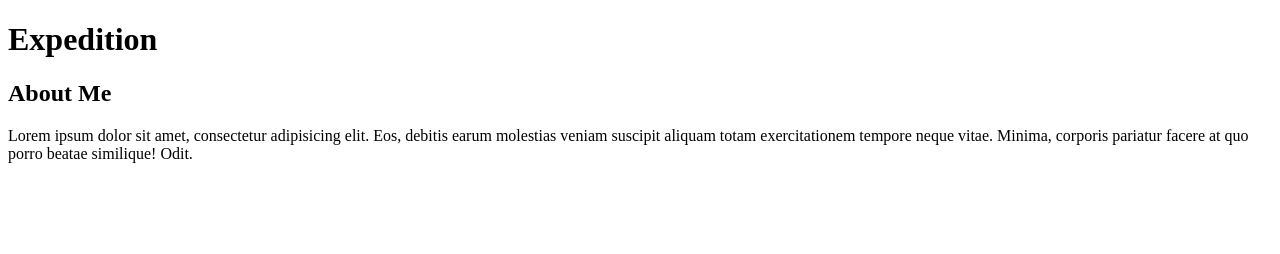
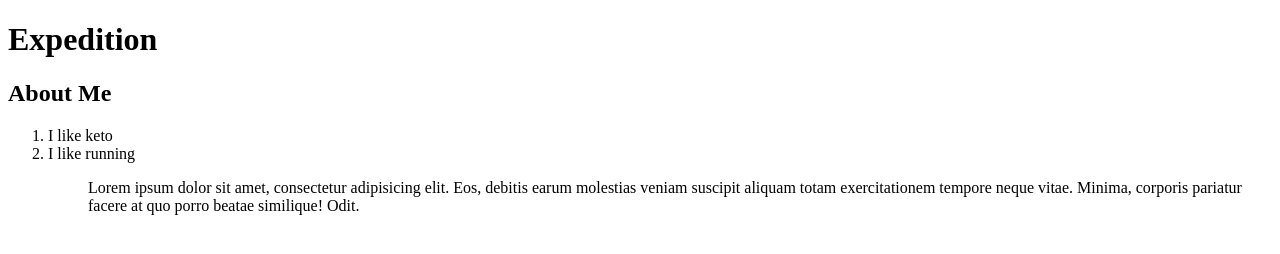
Before and after one commit to mdryan718/Git-course, a plain HTML site: page index.html in a window 1280 px wide. Drawn offline with Linux system fonts and the light colour scheme.

Commit message:
Ordered list

```diff
--- a/index.html
+++ b/index.html
@@ -19,7 +19,10 @@
 
    <aside>
        <h2>About Me</h2>
-
+       <ol>
+        <li>I like keto</li>
+        <li>I like running</li>
+      <ol>
        <p>Lorem ipsum dolor sit amet, consectetur adipisicing elit. Eos, debitis earum molestias veniam suscipit aliquam totam exercitationem tempore neque vitae. Minima, corporis pariatur facere at quo porro beatae similique! Odit.</p>
    </aside>
 
```
